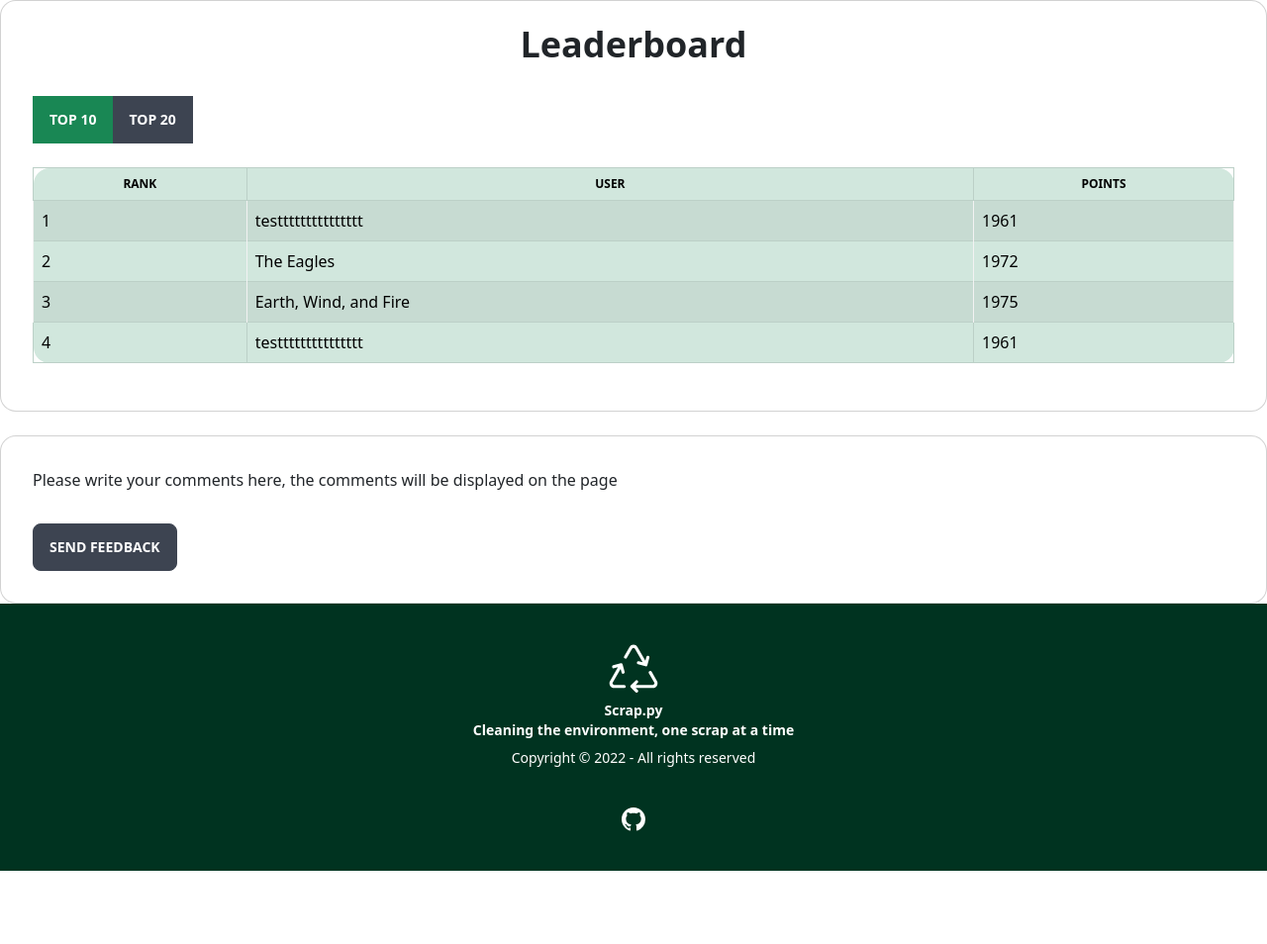
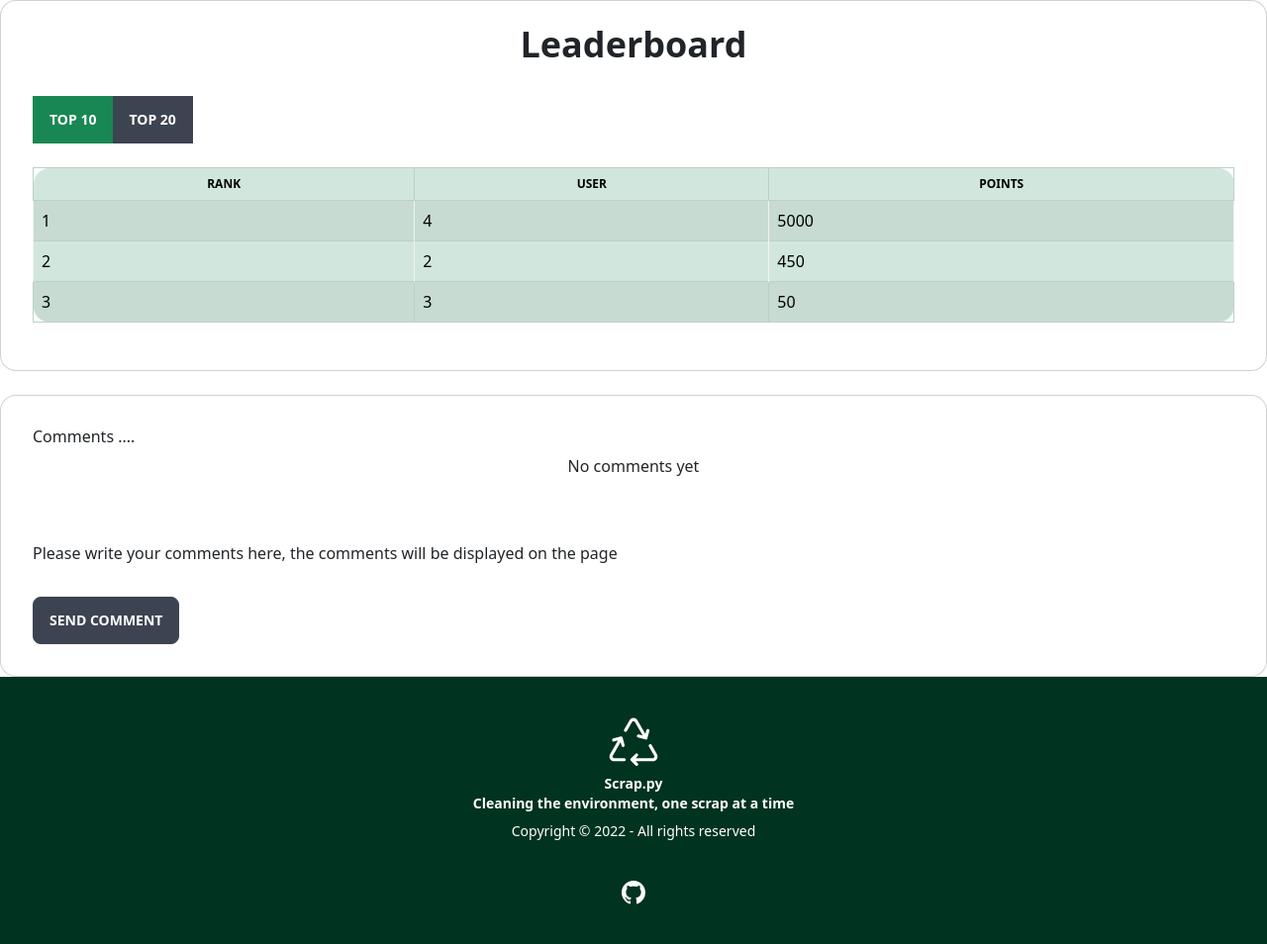
Before and after one commit to arkanalexei/TK, a Django app: page /leaderboard/ in a window 1280 px wide. Shown: the part 64-1018 px from the top of the page at 99% size. Before the commit the page ends 944 px from the top, so only its background shows below. Run offline with Django 4.2, Linux system fonts and the light colour scheme; a user stored in the database is signed in; data comes from the database, SQL or seed files in the repository; parts of the project's set-up code (start-up, migrations or seed data) failed here and were passed over; some libraries are stand-ins or nearby versions.

Commit message:
done sorting from leaderboard.js

```diff
--- /dev/null
+++ b/deposit/tempCodeRunnerFile.py
@@ -0,0 +1,2 @@
+
+from django.views.decorators.http import require_http_methods
--- a/leaderboard/forms.py
+++ b/leaderboard/forms.py
@@ -9,6 +9,6 @@ class CommentForm(ModelForm):
     comment = forms.CharField(widget=forms.TextInput(
         attrs={
             "class": 'form-control validate mb-3 col-12',
-            "id": 'comment',
+            "id": 'comment_text',
         }
     ), label='', max_length=100)
--- a/leaderboard/models.py
+++ b/leaderboard/models.py
@@ -1,6 +1,7 @@
 from email.policy import default
 from django.db import models
 from django.conf import settings
+from requests import request
 
 
 # Create your models here.
@@ -20,7 +21,11 @@ class Comment(models.Model):
         settings.AUTH_USER_MODEL,
         on_delete=models.CASCADE,
         null=True,
-        blank=True
+        blank=True,
+        related_name='comments'
     )
     comment = models.TextField()
-    date_time = models.DateField(auto_now_add=True)
+    date_added = models.DateField(auto_now_add=True)
+
+    def __str__(self):
+        return '%s - %s' % (self.username, self.comment)
--- a/leaderboard/templates/leaderboard.html
+++ b/leaderboard/templates/leaderboard.html
@@ -11,14 +11,16 @@
   <body>
     {% block content %}
     <script src="https://ajax.googleapis.com/ajax/libs/jquery/3.6.0/jquery.min.js"></script>
-    <script src="{% static 'js/deposit.js' %}"></script>
-
-
+    <script src="{% static 'js/leaderboard.js' %}"></script>
+    <script>
+      $(document).ready(() => setup());
+    </script>
 
     <div class="card mb-4">
       <p class="font-bold text-4xl text-center pt-4">Leaderboard</p>
       <div class="card-body">
-        <!-- btn group -->
+
+        <!-- btn group top 10 top 20-->
         <div class="row mb-3">
           <div class="col">
               <div class="btn-group btn-group-sm" role="group" aria-label="Basic radio toggle button group">
@@ -32,6 +34,7 @@
           </div>
         </div>
 
+        <!-- leaderboard table -->
         <table
           class="table rounded-2 table-success table-striped table-hover table-bordered"
         >
@@ -42,41 +45,45 @@
               <th>Points</th>
             </tr>
           </thead>
-          <tbody>
-            <tr>
+          <tbody id="leaderboard-table">
+            <!-- <tr>
               <td>1</td>
               <td>testtttttttttttttt</td>
               <td>1961</td>
-            </tr>
-            <tr>
-              <td>2</td>
-              <td>The Eagles</td>
-              <td>1972</td>
-            </tr>
-            <tr>
-              <td>3</td>
-              <td>Earth, Wind, and Fire</td>
-              <td>1975</td>
-            </tr>
-            <tr>
-              <td>4</td>
-              <td>testtttttttttttttt</td>
-              <td>1961</td>
-            </tr>
+            </tr> -->
           </tbody>
         </table>
+
       </div>
     </div>
 
+
     <div class="card">
       <div class="card-body">
+
+        <!-- comments sections -->
+        <h2> Comments ....</h2>
+        {% if not user.comments.all %}
+          <p class="text-center">No comments yet</p>
+        {% else %}
+          {% for comment in user.comments.all %}
+            <strong>
+              {{ comment.user.username }} -
+              {{ comment.date_added}}
+            </strong>
+            {{ comment.comment }}
+          {% endfor %}
+        {% endif %}
+
+        <br></br>
+
         <!-- The button to open modal -->
         <p>
           Please write your comments here, the comments will be displayed on the page
         </p>
         <div>
           <label for="form-modal" class="mt-4 btn modal-button"
-            >Send feedback</label
+            >Send comment</label
           >
         </div>
       </div>
@@ -99,7 +106,7 @@
               <div class="md-form ">
                 <i class="fas fa-user prefix grey-text"></i>
                 <label class="mb-2">Write your comment</label>
-                {{ form }}
+                {{ form.as_p }}
               </div>
             </tr>
           </form>
@@ -107,9 +114,10 @@
 
         <!-- button submit (on progress) -->
         <tr colspan="2">
-          <button class="btn d-grid gap-2 col-2 mx-auto" onclick="">
+          <input id="comment_button" value="submit" type="submit" class="btn d-grid gap-2 col-2 mx-auto" onclick="submitComment(messageForm)">
             Submit
-          </button>
+          </input>
+          <!-- <input type="submit" id="submitButton"  name="submitButton" value="Submit"> -->
         </tr>
       </label>
     </label>
--- a/leaderboard/urls.py
+++ b/leaderboard/urls.py
@@ -6,5 +6,6 @@ app_name='leaderboard'
 urlpatterns = [
     path('', show_leaderboard, name='leaderboard'),
     path('json/', json_leaderboard, name='json_leaderboard'),
-    path('json-fb/', json_feedback, name='json_feedback'),
+    path('json/comments', json_feedback, name='json_feedback'),
+    path('submit/', submit_form, name='submit_form')
 ]
--- a/leaderboard/views.py
+++ b/leaderboard/views.py
@@ -1,26 +1,28 @@
+from django.forms import Form
 from django.http import HttpResponse
 from django.shortcuts import redirect, render
-from django.contrib.auth.models import User
 from leaderboard.models import Achiever, Comment
 from django.contrib.auth.decorators import login_required
 from django.core import serializers
 from leaderboard.forms import CommentForm
-
+from django.views.decorators.http import require_http_methods
+from django.contrib import messages
+from django.http import HttpResponseRedirect, HttpResponse
+from django.urls import reverse
+from datetime import datetime as dt
 
 # Create your views here.
 
 @login_required(login_url='banksampah:login')
 def json_leaderboard(request):
     current_user = request.user
-    data = Achiever.objects.filter(user=current_user)
+    data = Achiever.objects.all().order_by('-points')
     return HttpResponse(serializers.serialize("json", data), content_type="application/json")
 
 @login_required(login_url='banksampah:login')
 def json_feedback(request):
-    current_user = request.user
-    # data = Feedback.objects.filter(user=current_user)
-    data = Achiever.objects.filter(user=current_user)
-    return HttpResponse(serializers.serialize("json", data), content_type="application/json-fb")
+    data = Comment.objects.all()
+    return HttpResponse(serializers.serialize("json", data), content_type="application/json")
 
 def show_leaderboard(request):
     context = {
@@ -30,16 +32,27 @@ def show_leaderboard(request):
     }
     return render(request, "leaderboard.html", context)
 
-# form
-def get_comment(request):
-    # if this is a POST request we need to process the form data
-    if request.method == 'POST':
-        comment = request.POST['comment']
-        if comment.is_valid():
-            comment.save()
-            return redirect('leaderboard:leaderboard')
-    # if a GET (or any other method) we'll create a blank form
-    else:
-        comment = CommentForm()
 
-    return render(request, 'leaderboard.html', {'comment': comment})
+@require_http_methods(["POST"])
+def submit_form(request):
+    # if user is logged in, allow them to submit new deposit
+    if request.method == "POST":
+        form = Form(request.POST)
+        if request.session['is_logged_in'] and form.is_valid(): # validation
+            # Save form data as new WasteDeposit object
+            comment = form.data['comment']
+            new_comment = Comment()
+            new_comment.comment = comment
+            new_comment.user = request.user
+            new_comment.date_added = dt.now()
+            new_comment.save()
+
+
+            response = HttpResponseRedirect(reverse("leaderboard:leaderboard"))
+            return response
+
+        else: # if user is not logged in
+            return redirect('banksampah:login')
+
+# comment view ajax
+# def comment_view(request):
--- a/static/js/deposit.js
+++ b/static/js/deposit.js
@@ -26,7 +26,7 @@ function updateHistoryTable() {
 
 function updatePointCount() {
     $.getJSON(
-        "json/achiever/", (data) => {
+        "json/", (data) => {
             $(`.point-count`).empty();
             $(`.point-count`).append(data[0].fields.points);
         }
--- a/static/js/leaderboard.js
+++ b/static/js/leaderboard.js
@@ -1,5 +1,49 @@
+
 // TODO: setup
-// TODO: function to get the leaderboard data from the server
-// TODO: function to display the leaderboard data on the page
-// TODO: function to update the leaderboard data on the page
-// TODO: function to get the form from the server, and display it on the json page
+function setup() {
+    $.ajaxSetup({ // set up CSRF token for all HTTP requests
+        headers: {"X-CSRFToken": $('[name=csrfmiddlewaretoken]').val()}
+    });
+    updateLeaderboard();
+    // updatePointCount();
+}
+
+function updateLeaderboard() {
+    $(`#leaderboard-table`).empty();    // empty table before appending html
+    $.getJSON("json/", (data) => {  // retrieve user's data
+        const len = data.length;
+        // append row of achiever for top 10 achievers
+        for (var i = 0; (i < len) && (i < 10); i++) {
+            $("#leaderboard-table").append(
+                `<tr>
+                <td>${i+1}</td>
+                <td>${data[i].fields.user}</td>
+                <td>${data[i].fields.points}</td>
+                </tr>`
+            );
+        }
+    });
+}
+
+
+
+// function submitComment(form) {
+//     // Create a POST http request to be handled by Django
+
+//     $.ajax({
+//         url: '',
+//         type: 'POST',
+//         data: {
+//             comment : $(comment_text).val(),
+//         },
+//         success : function(response) {
+//             alert("Comment posted successfully");
+//         }
+//     })
+
+//     $.post(
+//         `submit/`, $(form).serialize(), () => {
+//             $("#messageForm").reset();   // reset form fields
+//         }
+//     );
+// }
```
Also changed, not shown: db.sqlite3, leaderboard/migrations/0003_rename_date_time_comment_date_added_and_more.py (added), leaderboard/migrations/0004_achiever_username.py (added), leaderboard/migrations/0005_alter_achiever_username.py (added), leaderboard/migrations/0006_alter_achiever_username.py (added), leaderboard/migrations/0007_remove_achiever_username.py (added).
